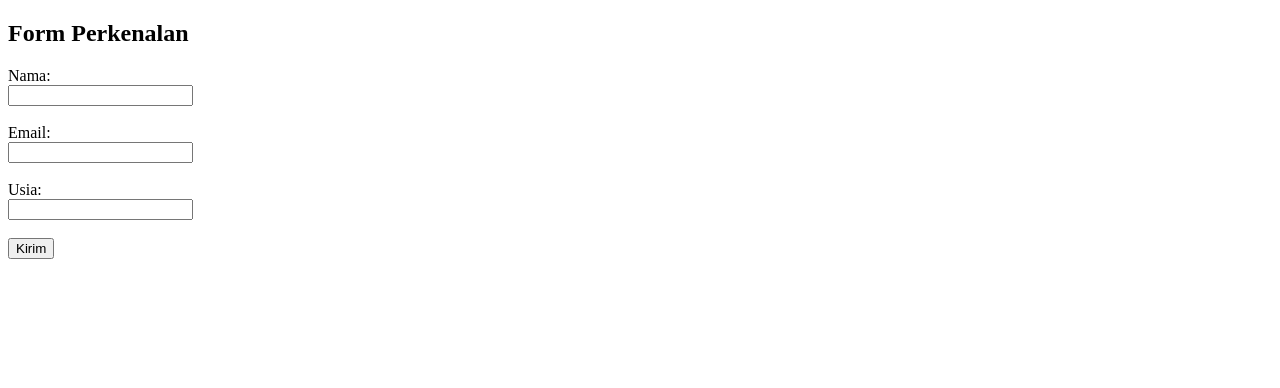
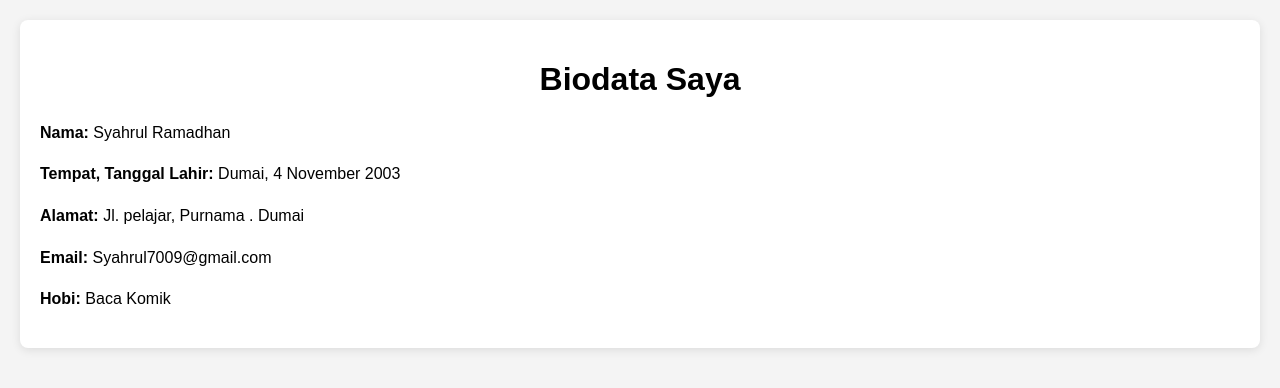
Before and after one commit to FERI-SIGMA/kelompok3, a plain HTML site: page Form_perkenalan/Form_perkenalan.html in a window 1280 px wide. Drawn offline with Linux system fonts and the light colour scheme.

Commit message:
fix codingan

```diff
--- a/Form_perkenalan/Form_perkenalan.html
+++ b/Form_perkenalan/Form_perkenalan.html
@@ -3,22 +3,37 @@
   <head>
     <meta charset="UTF-8" />
     <meta name="viewport" content="width=device-width, initial-scale=1.0" />
-        <title>Form Perkenalan</title>
+    <title>Biodata Saya</title>
+    <style>
+      body {
+        font-family: Arial, sans-serif;
+        margin: 20px;
+        background-color: #f4f4f4;
+      }
+      .container {
+        background-color: #fff;
+        padding: 20px;
+        border-radius: 8px;
+        box-shadow: 0 2px 10px rgba(0, 0, 0, 0.1);
+      }
+      h1 {
+        text-align: center;
+      }
+      .biodata {
+        line-height: 1.6;
+      }
+    </style>
   </head>
   <body>
-        <h2>Form Perkenalan</h2>
-        <form action="#" method="post">
-          <label for="name">Nama:</label><br />
-          <input type="text" id="name" name="name" required /><br /><br />
-
-          <label for="email">Email:</label><br />
-          <input type="email" id="email" name="email" required /><br /><br />
-
-          <label for="age">Usia:</label><br />
-          <input type="number" id="age" name="age" required /><br /><br />
-          <button type="submit">Kirim</button>
-        </form>
+    <div class="container">
+      <h1>Biodata Saya</h1>
+      <div class="biodata">
+        <p><strong>Nama:</strong> Syahrul Ramadhan</p>
+        <p><strong>Tempat, Tanggal Lahir:</strong> Dumai, 4 November 2003</p>
+        <p><strong>Alamat:</strong> Jl. pelajar, Purnama . Dumai</p>
+        <p><strong>Email:</strong> Syahrul7009@gmail.com</p>
+        <p><strong>Hobi:</strong> Baca Komik</p>
+      </div>
+    </div>
   </body>
 </html>
-  </body>
-</html>
```
Lines whose indentation alone changed are shown as unchanged.
